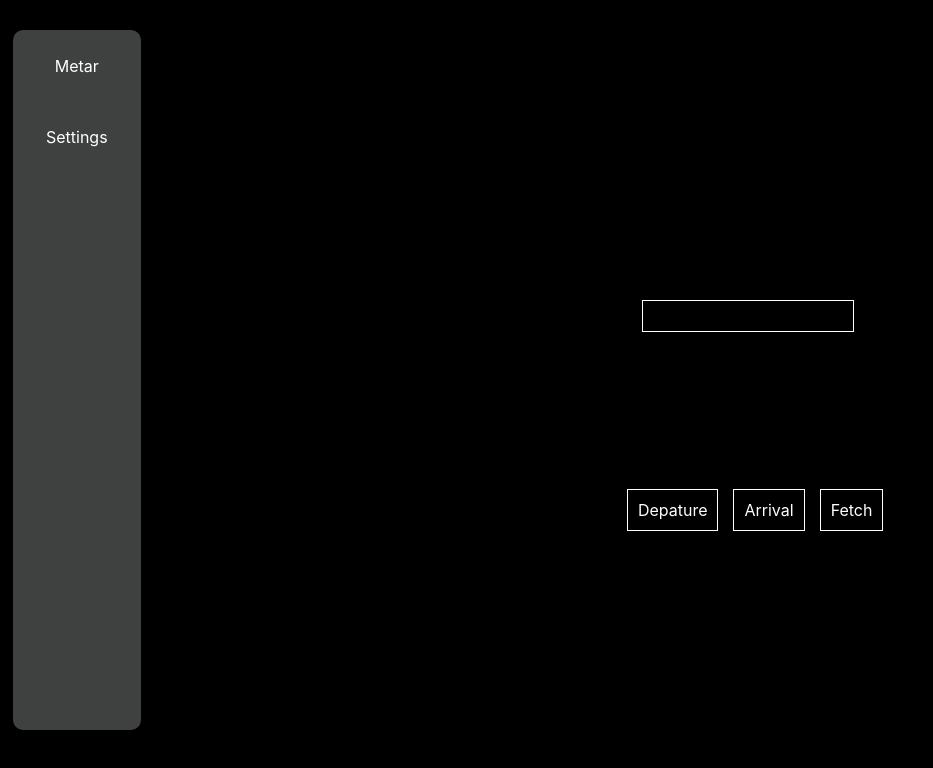
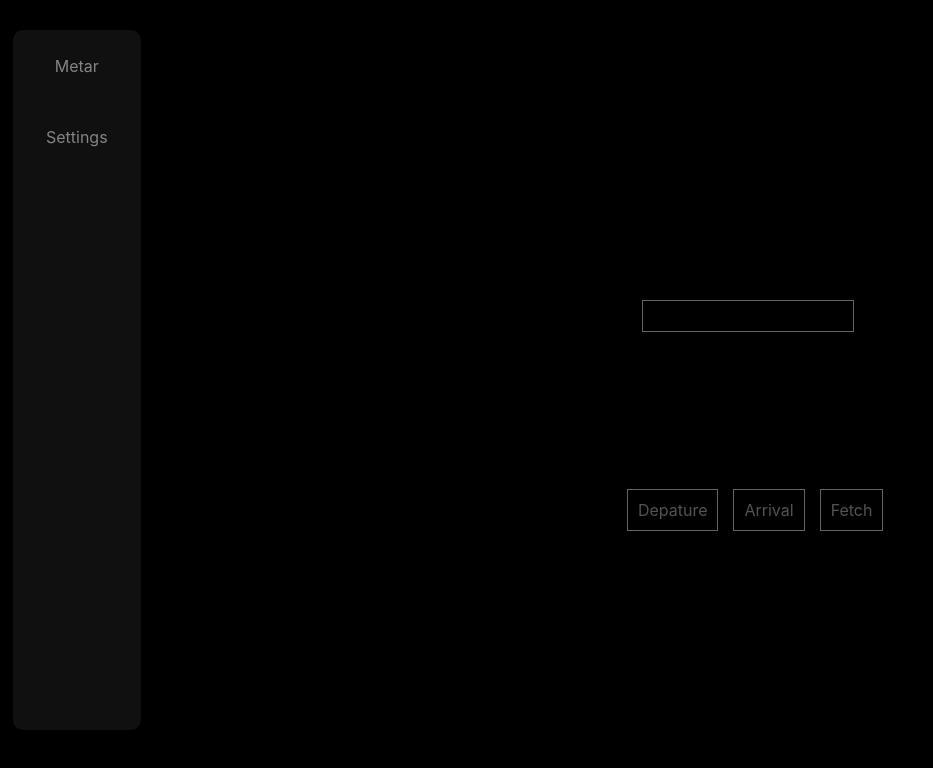
Before and after one commit to IlyassBa/VatsimApp, a React (Create React App) app: page / in a window 1280 px wide. Shown: the top 768 px of the page, without its empty margins (0-933 px from the left). Built offline with nearby package versions, Linux system fonts and the light colour scheme.

Commit message:
fixed colors

```diff
--- a/src/Component/Content/index.css
+++ b/src/Component/Content/index.css
@@ -7,9 +7,9 @@
 
 }
 .FetchInput input{
-    border: 1px solid white;
+    border: 1px solid rgb(97, 97, 97);
     padding: 5px;
-    color: white;
+    color: rgb(143, 143, 143);
     background-color: black;
 }
 
@@ -19,9 +19,9 @@
 .FetchBtn a{
     padding: 10px;
     margin-left: 15px;
-    color: white;
+    color: rgb(83, 83, 83);
     background-color: black;
-    border: 1px solid white;
+    border: 1px solid rgb(99, 99, 99);
     cursor: pointer;
     transition: all 0.3s ease;
 }
@@ -29,8 +29,8 @@
 .FetchBtn a:hover{
     padding: 10px;
     margin-left: 15px;
-    color: black;
-    background-color: white;
+    color: white;
+    background-color: #484848;
     transition: all 0.3s ease;
 }
 
--- a/src/Component/Content/index.js
+++ b/src/Component/Content/index.js
@@ -43,7 +43,7 @@ function Content(props) {
   function fetchMetar(Code) {
         if(Code != ""){
 
-          let url = "http://localhost:8000/" + Code;
+          let url = "http://192.168.1.9:8000/" + Code;
 
           fetch(url)
             .then(response => response.text())
--- a/src/Component/SideBar/Link/index.css
+++ b/src/Component/SideBar/Link/index.css
@@ -1,5 +1,5 @@
 .SideBarLink a {
-    color: white;
+    color: rgb(133, 133, 133);
     text-decoration: none;
 }
 .SideBarLink{
--- a/src/Component/SideBar/index.css
+++ b/src/Component/SideBar/index.css
@@ -1,5 +1,5 @@
 .sidebar{
-    background-color: rgb(210, 211, 211 ,0.3);
+    background-color: rgb(54 54 54 / 30%);
     width: 100%;
     height: 700px;
     margin-top: 30px;
```
